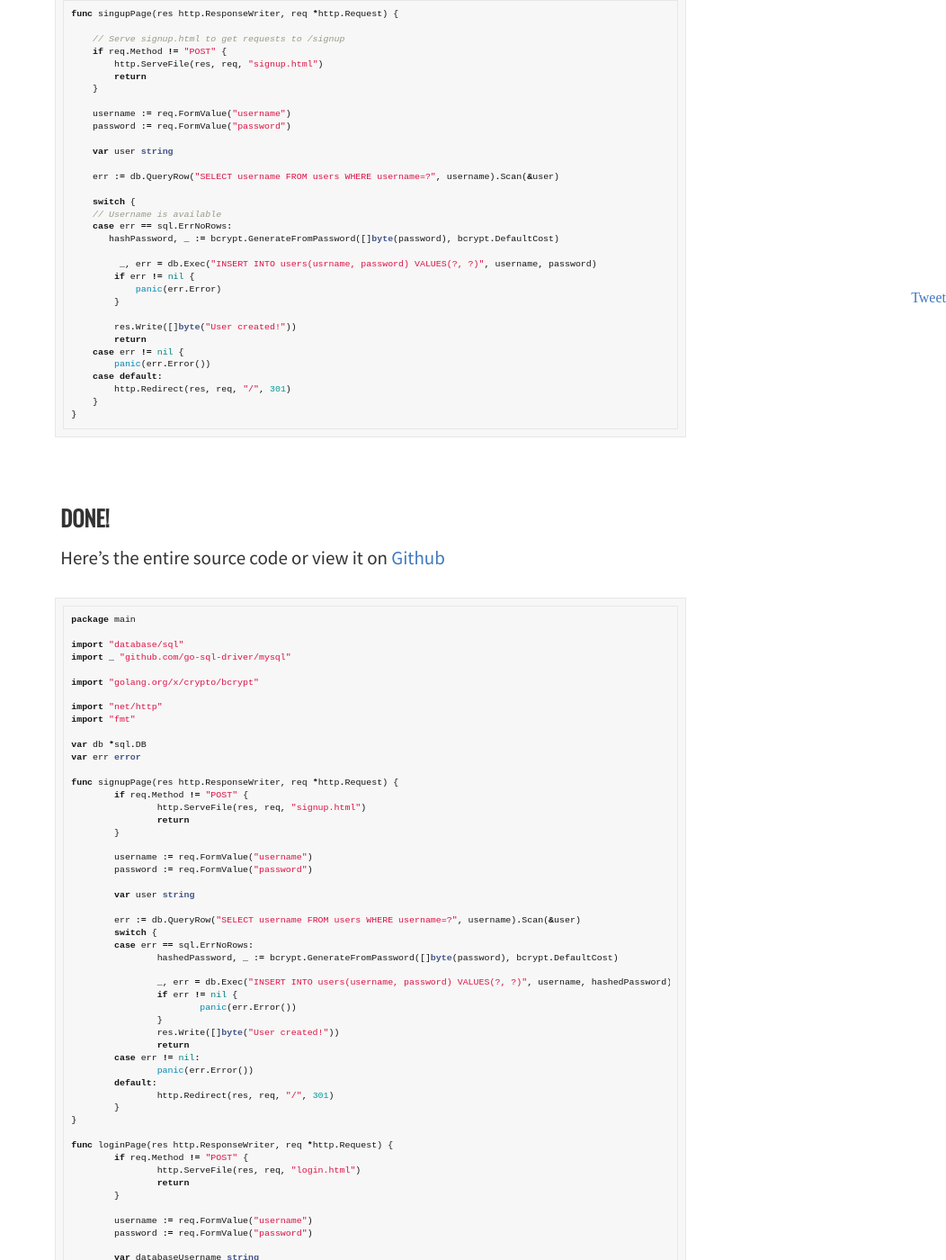
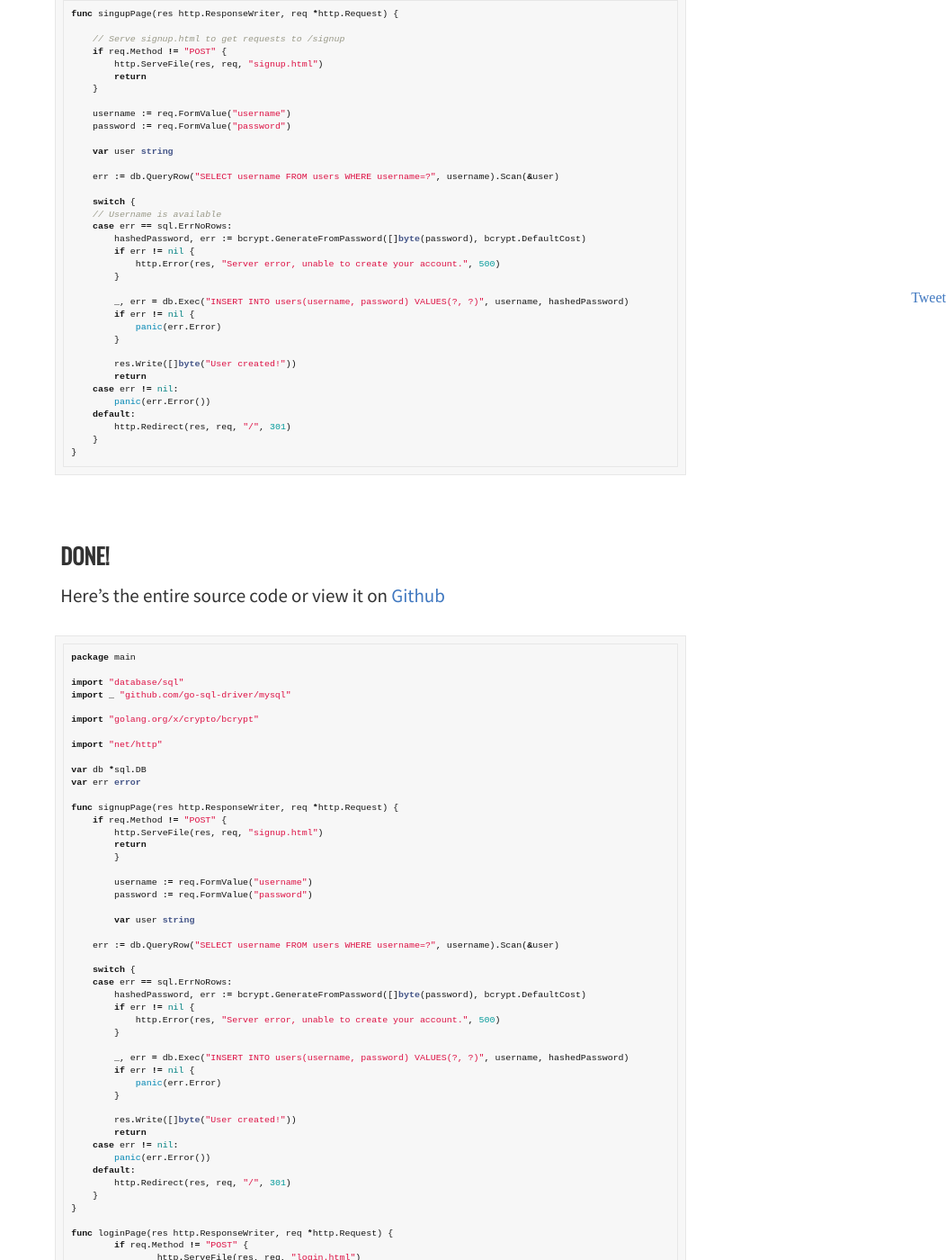
Before and after one commit to xDinomode/Dinosaurscode, a Jekyll site: the page built from _posts/2016-06-19-golang-mysql-authentication.md, in a window 1280 px wide and 1400 px high, scrolled down 4362 px. Shown: the whole window at 90% size, without its empty margins (228-1280 px from the left). Built offline with Jekyll 4.4.1, drawn with Linux system fonts in a browser that asks for light colours; some web fonts are replaced; comment, search, counter and statistics services are not loaded.

Commit message:
fixed bugs in code

```diff
--- a/_posts/2016-06-19-golang-mysql-authentication.md
+++ b/_posts/2016-06-19-golang-mysql-authentication.md
@@ -262,18 +262,21 @@ func singupPage(res http.ResponseWriter, req *http.Request) {
     switch {
     // Username is available
     case err == sql.ErrNoRows:
-       hashPassword, _ := bcrypt.GenerateFromPassword([]byte(password), bcrypt.DefaultCost)
+        hashedPassword, err := bcrypt.GenerateFromPassword([]byte(password), bcrypt.DefaultCost)
+        if err != nil {
+            http.Error(res, "Server error, unable to create your account.", 500)
+        }
 
-         _, err = db.Exec("INSERT INTO users(usrname, password) VALUES(?, ?)", username, password)
+        _, err = db.Exec("INSERT INTO users(username, password) VALUES(?, ?)", username, hashedPassword)
         if err != nil {
             panic(err.Error)
         }
 
         res.Write([]byte("User created!"))
         return
-    case err != nil {
+    case err != nil:
         panic(err.Error())
-    case default:
+    default:
         http.Redirect(res, req, "/", 301)
     }
 }
@@ -295,15 +298,14 @@ import _ "github.com/go-sql-driver/mysql"
 import "golang.org/x/crypto/bcrypt"
 
 import "net/http"
-import "fmt"
 
 var db *sql.DB
 var err error
 
 func signupPage(res http.ResponseWriter, req *http.Request) {
-	if req.Method != "POST" {
-		http.ServeFile(res, req, "signup.html")
-		return
+    if req.Method != "POST" {
+        http.ServeFile(res, req, "signup.html")
+        return
 	}
 
 	username := req.FormValue("username")
@@ -311,22 +313,27 @@ func signupPage(res http.ResponseWriter, req *http.Request) {
 
 	var user string
 
-	err := db.QueryRow("SELECT username FROM users WHERE username=?", username).Scan(&user)
-	switch {
-	case err == sql.ErrNoRows:
-		hashedPassword, _ := bcrypt.GenerateFromPassword([]byte(password), bcrypt.DefaultCost)
+    err := db.QueryRow("SELECT username FROM users WHERE username=?", username).Scan(&user)
 
-		_, err = db.Exec("INSERT INTO users(username, password) VALUES(?, ?)", username, hashedPassword)
-		if err != nil {
-			panic(err.Error())
-		}
-		res.Write([]byte("User created!"))
-		return
-	case err != nil:
-		panic(err.Error())
-	default:
-		http.Redirect(res, req, "/", 301)
-	}
+    switch {
+    case err == sql.ErrNoRows:
+        hashedPassword, err := bcrypt.GenerateFromPassword([]byte(password), bcrypt.DefaultCost)
+        if err != nil {
+            http.Error(res, "Server error, unable to create your account.", 500)
+        }
+
+        _, err = db.Exec("INSERT INTO users(username, password) VALUES(?, ?)", username, hashedPassword)
+        if err != nil {
+            panic(err.Error)
+        }
+
+        res.Write([]byte("User created!"))
+        return
+    case err != nil:
+        panic(err.Error())
+    default:
+        http.Redirect(res, req, "/", 301)
+    }
 }
 
 func loginPage(res http.ResponseWriter, req *http.Request) {
```
Also changed, not shown: other parts of _posts/2016-06-19-golang-mysql-authentication.md (+1 -1 lines).
